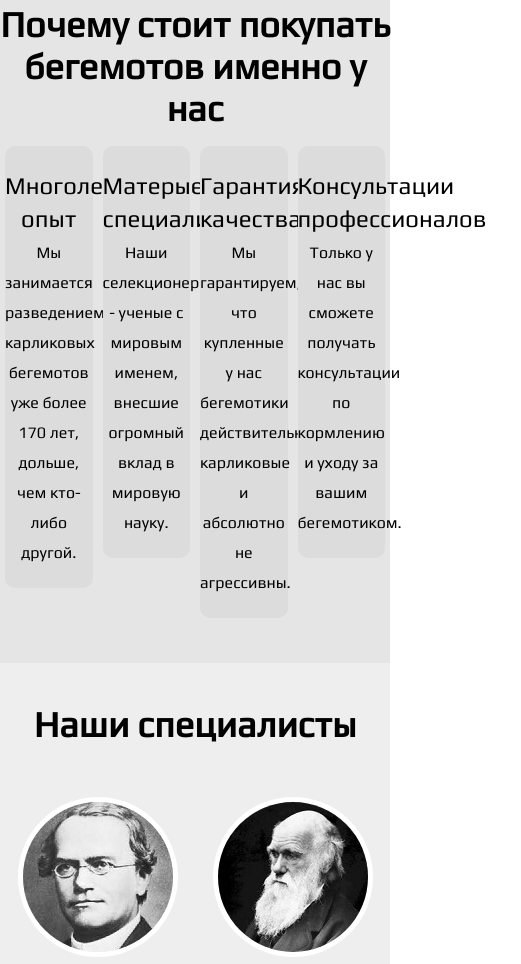
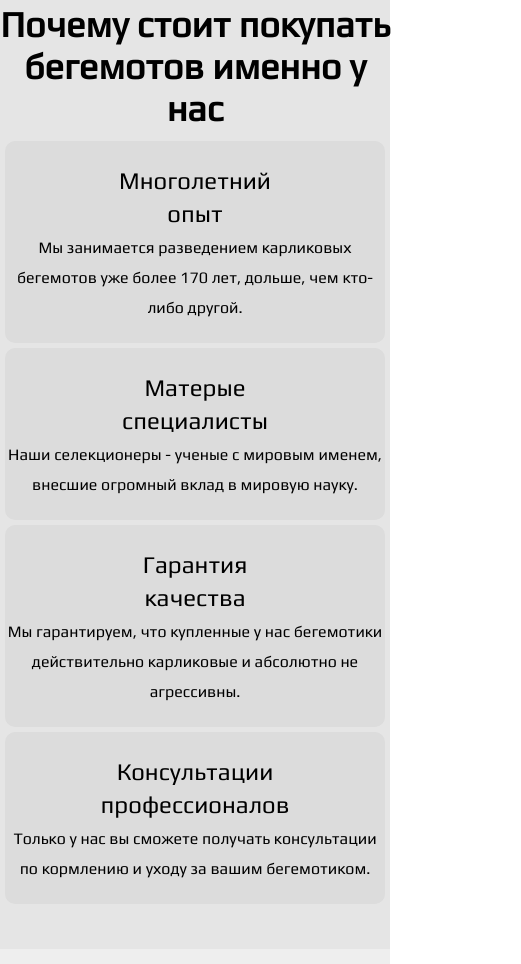
Before and after one commit to einbauch/hippo_landing, a plain HTML site: page index.html in a window 390 px wide. Shown: the part 1396-2360 px from the top of the page, 521 px wide, since content can reach past the window. Drawn offline with Linux system fonts and the light colour scheme.

Commit message:
make responsive grid

```diff
--- a/css/grid.css
+++ b/css/grid.css
@@ -67,3 +67,25 @@
     height: 0;
     clear: both;
 }
+
+@media (max-width: 960px) {
+    .column-25 {
+        float: left;
+        width: 50%;
+    }
+}
+
+@media (max-width: 640px) {
+    .column-33 {
+        float: none;
+        width: auto;
+    }
+}
+
+@media (max-width: 480px) {
+    .column-25,
+    .column-50 {
+        float: none;
+        width: auto;
+    }
+}
```
